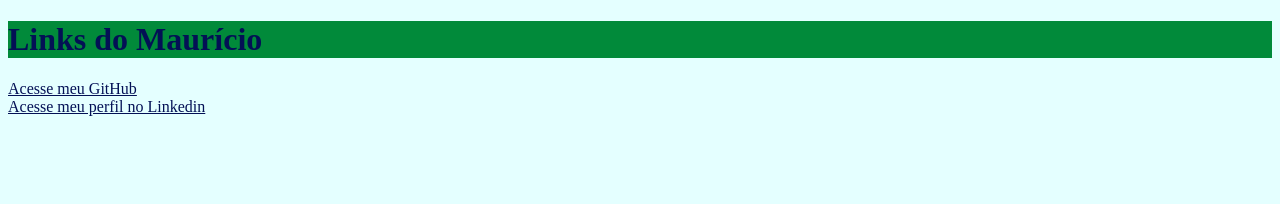
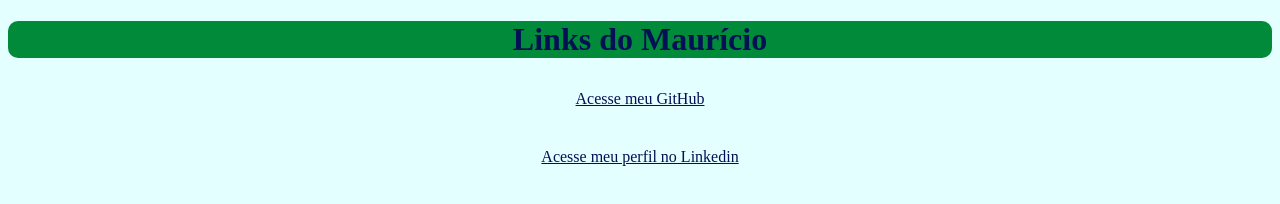
Before and after one commit to Maurod00/links, a plain HTML site: page index.html in a window 1280 px wide. Drawn offline with Linux system fonts and the light colour scheme.

Commit message:
att de estilo

```diff
--- a/index.html
+++ b/index.html
@@ -8,11 +8,11 @@
 </head>
 <body>
     <h1>Links do Maurício</h1>
-    <div>
-        <a href="https://github.com/Maurod00">Acesse meu GitHub</a>
-    </div>
-    <div>
-        <a href="https://www.linkedin.com/in/maurício-rodrigues-6a9583309">Acesse meu perfil no Linkedin</a>
-    </div>
+
+   <a href="https://github.com/Maurod00">Acesse meu GitHub</a>
+
+
+   <a href="https://www.linkedin.com/in/maurício-rodrigues-6a9583309">Acesse meu perfil no Linkedin</a>
+
 </body>
 </html>
--- a/style.css
+++ b/style.css
@@ -1,6 +1,9 @@
 h1{
     color:rgb(3, 16, 85);
     background-color: rgb(1, 138, 58);
+    text-align: center;
+    border-radius: 10px;
+
 
 }
 
@@ -12,4 +15,8 @@ body{
 a{
     background-color: rgb(228, 255, 255);
     color: rgb(3, 16, 85);
+    display:block;
+    text-align: center;
+    margin:20px;
+    padding: 10px;
 }
```
